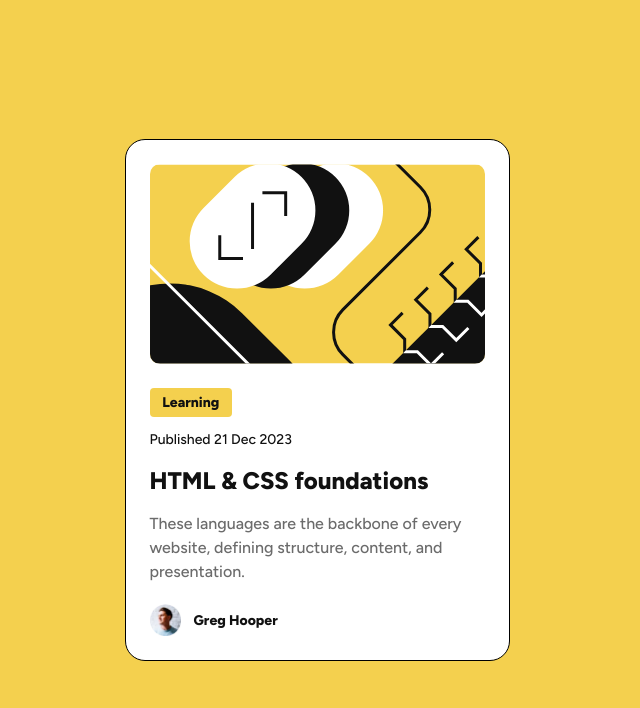
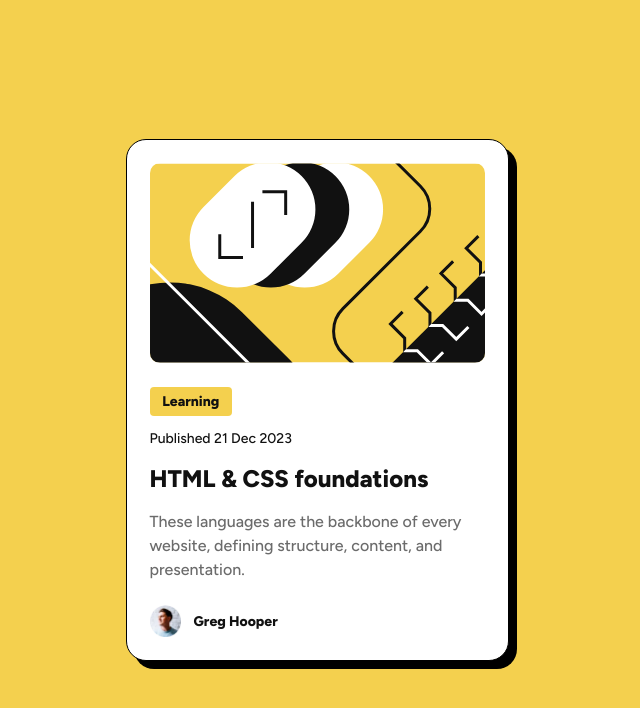
Before and after one commit to Praise25/Blog-preview-card, a React (Vite) app: page / in a window 1280 px wide. Shown: the top 708 px of the page, without its empty margins (323-963 px from the left). Built offline with nearby package versions, Linux system fonts and the light colour scheme.

Commit message:
feat: implement card footer

```diff
--- a/src/components/Card.module.css
+++ b/src/components/Card.module.css
@@ -3,7 +3,8 @@
   flex-direction: column;
   background-color: #ffffff;
   max-width: calc(335rem / 16);
-  padding: calc(24em / 16);
+  padding: calc(23em / 16);
   border: 1px solid black;
   border-radius: calc(20rem / 16);
+  box-shadow: 8px 8px 0 0 #000000;
 }
--- a/src/components/CardContent.module.css
+++ b/src/components/CardContent.module.css
@@ -42,7 +42,7 @@
   line-height: 150%;
   letter-spacing: 0;
   color: var(--gray-950);
-  margin: calc(12.5rem / 16) 0;
+  margin: calc(12rem / 16) 0;
 }
 
 .text-preset-4 {
--- a/src/components/CardFooter.module.css
+++ b/src/components/CardFooter.module.css
@@ -1,6 +1,6 @@
 .container {
   display: flex;
-  margin-top: 0.5em;
+  margin-top: 0.65em;
 }
 
 .footer-image {
```
